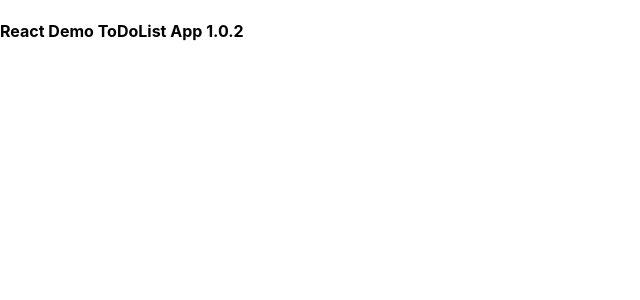
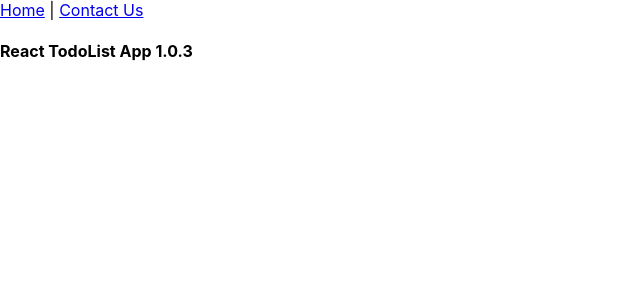
Before and after one commit to dgilbert-quickstart/react-todo-list-app-1, a React (Create React App) app in the folder react-todo-list-app-1/: page /#/ in a window 1280 px wide. Shown: the top 300 px of the page, without its empty margins (0-640 px from the left). Built offline with nearby package versions, Linux system fonts and the light colour scheme.

Commit message:
add/update react-todo-list-app-1

```diff
--- a/react-todo-list-app-1/src/App.js
+++ b/react-todo-list-app-1/src/App.js
@@ -1,9 +1,23 @@
+//KNown error when using BrowserRouter on Github pages react  websites
+//import {BrowserRouter, Routes, Route} from "react-router-dom"
+
+//HashRouter - reccomended for github pages react frontend website
+import {HashRouter, Routes, Route} from "react-router-dom"
+import NavBar from "./components/NavBar";
+import Home from "./components/Home";
+import ContactUs from "./components/ContactUs";
+
 function App() {
   return (
-    <>
-      <h4>React Demo ToDoList App 1.0.2</h4>
-    </>
+     <HashRouter>
+      <NavBar/>
+      <Routes>
+        <Route path="/" element={<Home/>}/>
+        <Route path="/contact" element={<ContactUs/>}/>
+      </Routes>
+    </HashRouter>
   );
+
 }
 
 export default App;
--- /dev/null
+++ b/react-todo-list-app-1/src/components/ContactUs.js
@@ -0,0 +1,9 @@
+function ContactUs() {
+    return (
+      <>
+        <h4>ContactUs page/component</h4>
+      </>
+    );
+  }
+
+  export default ContactUs;
--- a/react-todo-list-app-1/src/components/Home.js
+++ b/react-todo-list-app-1/src/components/Home.js
@@ -1,7 +1,7 @@
 function Home() {
     return (
       <>
-        <h4>Home page/component</h4>
+        <h4>React TodoList App 1.0.3</h4>
       </>
     );
   }
--- /dev/null
+++ b/react-todo-list-app-1/src/components/NavBar.js
@@ -0,0 +1,14 @@
+import { Link } from "react-router-dom";
+
+function NavBar() {
+    return (
+      <>
+          <nav>
+            <Link to="/">Home</Link> {" | "}
+            <Link to="/contact">Contact Us</Link>
+          </nav>
+      </>
+    );
+}
+
+export default NavBar;
```
